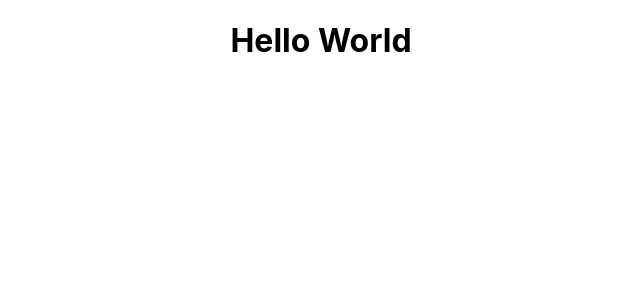
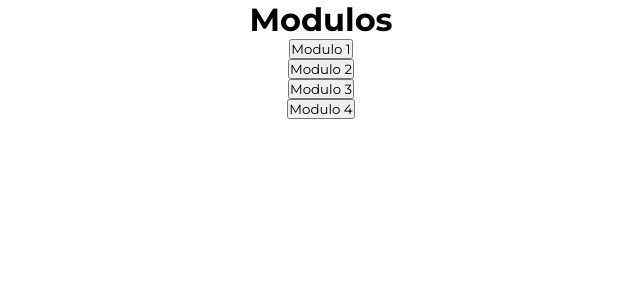
Before and after one commit to andretorquato/itil, a Next.js app: page / in a window 1280 px wide. Shown: the top 300 px of the page, without its empty margins (319-959 px from the left). Built offline with nearby package versions, Linux system fonts and the light colour scheme.

Commit message:
creat flow

```diff
--- a/pages/_app.tsx
+++ b/pages/_app.tsx
@@ -1,4 +1,4 @@
-import '../styles/globals.css'
+import '../styles/globals.scss'
 import type { AppProps } from 'next/app'
 
 function MyApp({ Component, pageProps }: AppProps) {
--- /dev/null
+++ b/pages/_document.tsx
@@ -0,0 +1,24 @@
+import Document, { Html, Head, Main, NextScript } from "next/document";
+
+class MyDocument extends Document {
+  render() {
+    return (
+      <Html>
+        <Head>
+          <link rel="preconnect" href="https://fonts.gstatic.com" />
+          <link
+            href="https://fonts.googleapis.com/css2?family=Montserrat:wght@300;400;500;600;700&display=swap"
+            rel="stylesheet"
+          ></link>
+          <link rel="shortcut icon" href="favicon.ico" type="image/png" />
+        </Head>
+        <body>
+          <Main />
+          <NextScript />
+        </body>
+      </Html>
+    );
+  }
+}
+
+export default MyDocument;
--- /dev/null
+++ b/pages/modules.tsx
@@ -0,0 +1,6 @@
+import type { NextPage } from "next";
+const Modules: NextPage = () => {
+  return <div>Modules Rediirect</div>;
+};
+
+export default Modules;
--- a/src/components/Home/HomeComponent.module.scss
+++ b/src/components/Home/HomeComponent.module.scss
@@ -1,5 +1,6 @@
 .container {
 	display: flex;
+	flex-direction: column;
 	align-items: center;
 	justify-content: center;
 }
--- a/src/components/Home/HomeComponent.tsx
+++ b/src/components/Home/HomeComponent.tsx
@@ -2,11 +2,17 @@ import React from "react";
 
 import type { NextPage } from 'next'
 import styles from "./HomeComponent.module.scss";
+import { useRouter } from "next/router";
 
 export const HomeComponent: NextPage = () => {
+  const router = useRouter();
   return (
 		<div className={styles.container}>
-			<h1>Hello World</h1>
+			<h1>Modulos</h1>
+      <button onClick={() => router.push("/modules/module-1")}>Modulo 1</button>
+      <button onClick={() => router.push("/modules/module-2")}>Modulo 2</button>
+      <button onClick={() => router.push("/modules/module-3")}>Modulo 3</button>
+      <button onClick={() => router.push("/modules/module-4")}>Modulo 4</button>
     </div>
   )
 }
--- a/styles/globals.css
+++ /dev/null
@@ -1,16 +0,0 @@
-html,
-body {
-  padding: 0;
-  margin: 0;
-  font-family: -apple-system, BlinkMacSystemFont, Segoe UI, Roboto, Oxygen,
-    Ubuntu, Cantarell, Fira Sans, Droid Sans, Helvetica Neue, sans-serif;
-}
-
-a {
-  color: inherit;
-  text-decoration: none;
-}
-
-* {
-  box-sizing: border-box;
-}
--- /dev/null
+++ b/styles/globals.scss
@@ -0,0 +1,42 @@
+:root {
+	--blue: #0045AD;
+	--blue-60: rgba(0, 69, 173, 0.6);
+	--blue-40: rgba(0, 69, 173, 0.4);
+	--black: #000000;
+	--black-70: rgba(0, 0, 0, 0.7);
+	--black-40: rgba(0, 0, 0, 0.4);
+	--white: #FFFFFF;
+	--white-70: rgba(255, 255, 255, 0.7);
+	--white-40: rgba(255, 255, 255, 0.4);
+}
+
+* {
+	margin: 0;
+	padding: 0;
+	box-sizing: border-box;
+}
+
+html {
+	scroll-behavior: smooth;
+
+	@media(max-width: 1080px) {
+		font-size: 93.75%;
+	}
+
+	@media(max-width: 720px) {
+		font-size: 87.5%;
+	}
+
+}
+
+body,
+input,
+textarea,
+button {
+	font-family: 'Montserrat', sans-serif;
+	font-weight: 400;
+}
+
+button {
+	cursor: pointer;
+}
```
Also changed, not shown: pages/modules/[story].tsx (added, +58 -0 lines).
